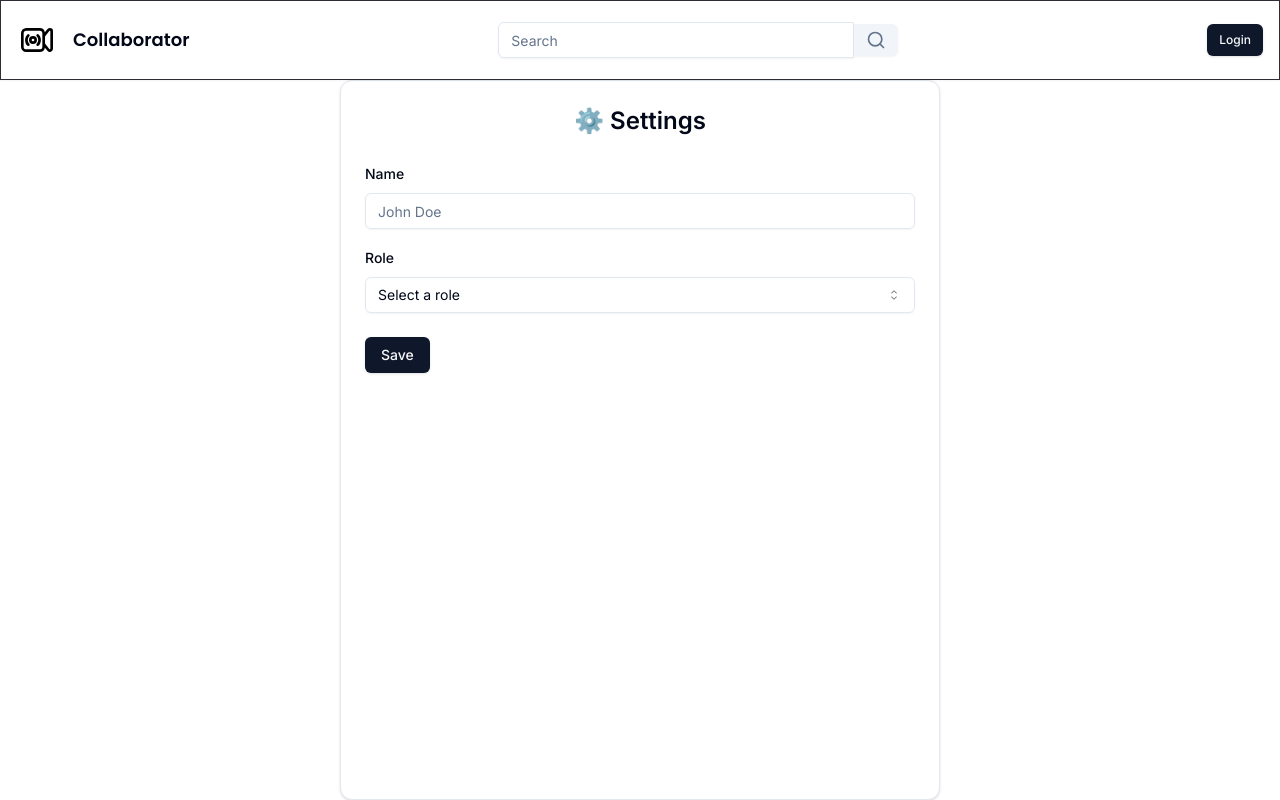
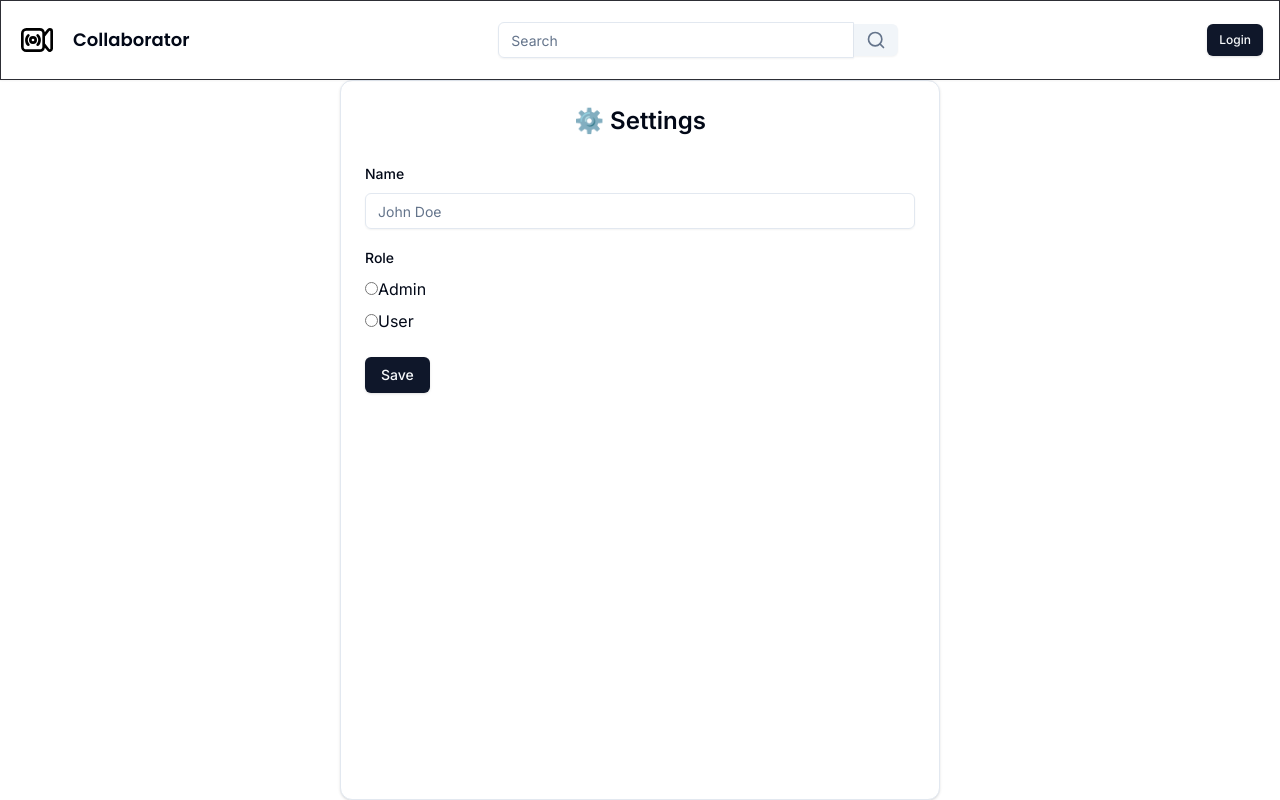
Before and after one commit to vtrixe/Campus-X, a Next.js app: page /settings in a window 1280 px wide. Built offline with nearby package versions, Linux system fonts and the light colour scheme; no server answers; what @uploadthing/react would draw is missing.

Commit message:
updated ids and roles

```diff
--- a/app/(landing)/_components/navbar.tsx
+++ b/app/(landing)/_components/navbar.tsx
@@ -25,10 +25,14 @@ export const Navbar = async () => {
           ) : (
             <>
               <Button size='sm' variant='outline' asChild>
-                <Link href='/auth/login'>Login</Link>
+                <Link id='Login' href='/auth/login'>
+                  Login
+                </Link>
               </Button>
               <Button size='sm' asChild>
-                <Link href='/auth/register'>Sign Up</Link>
+                <Link id='SignUp' href='/auth/register'>
+                  Sign Up
+                </Link>
               </Button>
             </>
           )}
--- a/app/(protected)/_components/navbar/actions.tsx
+++ b/app/(protected)/_components/navbar/actions.tsx
@@ -6,42 +6,42 @@ import { currentUser } from "@/lib/auth";
 import { DashboardIcon } from "@radix-ui/react-icons";
 import { ModeToggle } from "@/components/mode-toggle";
 import { currentRole } from "@/lib/auth";
-
+import { ServerCog } from "lucide-react";
 
 export const Actions = async () => {
   const user = await currentUser();
   const role = await currentRole();
 
   return (
-    <div className="flex items-center justify-end gap-x-2 ml-4 lg:ml-0">
-      {!user && (
-          <Button size="sm" >
-            Login
-          </Button>
-
-      )}
+    <div className='flex items-center justify-end gap-x-2 ml-4 lg:ml-0'>
+      {!user && <Button size='sm'>Login</Button>}
       {!!user && (
-        <div className="flex items-center gap-x-4">
+        <div className='flex items-center gap-x-4'>
           <Button
-            size="sm"
-            variant="ghost"
-            className="text-muted-foreground hover:text-primary"
+            size='sm'
+            variant='ghost'
+            className='text-muted-foreground hover:text-primary'
             asChild
           >
             <Link href={`/settings`}>
-              <DashboardIcon className="h-5 w-5 lg:mr-2" />
-              <span className="hidden lg:block">
-                {
-                  <div>
-                    User Settings
-                  </div>
-                }
+              <DashboardIcon className='h-5 w-5 lg:mr-2' />
+              <span className='hidden lg:block'>
+                {<div>User Settings</div>}
               </span>
             </Link>
           </Button>
-          <UserButton
-
-          />
+          <Button
+            size='sm'
+            variant='ghost'
+            className='text-muted-foreground hover:text-primary'
+            asChild
+          >
+            <Link href={`/setup`}>
+              <ServerCog className='h-5 w-5 lg:mr-2' />
+              <span className='hidden lg:block'>{<div>User Setup</div>}</span>
+            </Link>
+          </Button>
+          <UserButton />
           <ModeToggle />
         </div>
       )}
--- a/app/(protected)/settings/page.tsx
+++ b/app/(protected)/settings/page.tsx
@@ -15,11 +15,7 @@ import {
   SelectValue,
 } from "@/components/ui/select";
 import { SettingsSchema } from "@/schemas";
-import {
-  Card,
-  CardHeader,
-  CardContent,
-} from "@/components/ui/card";
+import { Card, CardHeader, CardContent } from "@/components/ui/card";
 import { Button } from "@/components/ui/button";
 import { settings } from "@/actions/settings";
 import {
@@ -54,7 +50,7 @@ const SettingsPage = () => {
       email: user?.email || undefined,
       role: user?.role || undefined,
       isTwoFactorEnabled: user?.isTwoFactorEnabled || undefined,
-    }
+    },
   });
 
   const onSubmit = (values: z.infer<typeof SettingsSchema>) => {
@@ -72,32 +68,27 @@ const SettingsPage = () => {
         })
         .catch(() => setError("Something went wrong!"));
     });
-  }
+  };
 
   return (
-    <Card className="w-[600px]">
+    <Card className='w-[600px]'>
       <CardHeader>
-        <p className="text-2xl font-semibold text-center">
-          ⚙️ Settings
-        </p>
+        <p className='text-2xl font-semibold text-center'>⚙️ Settings</p>
       </CardHeader>
       <CardContent>
         <Form {...form}>
-          <form
-            className="space-y-6"
-            onSubmit={form.handleSubmit(onSubmit)}
-          >
-            <div className="space-y-4">
+          <form className='space-y-6' onSubmit={form.handleSubmit(onSubmit)}>
+            <div className='space-y-4'>
               <FormField
                 control={form.control}
-                name="name"
+                name='name'
                 render={({ field }) => (
                   <FormItem>
                     <FormLabel>Name</FormLabel>
                     <FormControl>
                       <Input
                         {...field}
-                        placeholder="John Doe"
+                        placeholder='John Doe'
                         disabled={isPending}
                       />
                     </FormControl>
@@ -109,15 +100,15 @@ const SettingsPage = () => {
                 <>
                   <FormField
                     control={form.control}
-                    name="email"
+                    name='email'
                     render={({ field }) => (
                       <FormItem>
                         <FormLabel>Email</FormLabel>
                         <FormControl>
                           <Input
                             {...field}
-                            placeholder="john.doe@example.com"
-                            type="email"
+                            placeholder='john.doe@example.com'
+                            type='email'
                             disabled={isPending}
                           />
                         </FormControl>
@@ -127,15 +118,15 @@ const SettingsPage = () => {
                   />
                   <FormField
                     control={form.control}
-                    name="password"
+                    name='password'
                     render={({ field }) => (
                       <FormItem>
                         <FormLabel>Password</FormLabel>
                         <FormControl>
                           <Input
                             {...field}
-                            placeholder="******"
-                            type="password"
+                            placeholder='******'
+                            type='password'
                             disabled={isPending}
                           />
                         </FormControl>
@@ -145,15 +136,15 @@ const SettingsPage = () => {
                   />
                   <FormField
                     control={form.control}
-                    name="newPassword"
+                    name='newPassword'
                     render={({ field }) => (
                       <FormItem>
                         <FormLabel>New Password</FormLabel>
                         <FormControl>
                           <Input
                             {...field}
-                            placeholder="******"
-                            type="password"
+                            placeholder='******'
+                            type='password'
                             disabled={isPending}
                           />
                         </FormControl>
@@ -165,40 +156,44 @@ const SettingsPage = () => {
               )}
               <FormField
                 control={form.control}
-                name="role"
+                name='role'
                 render={({ field }) => (
                   <FormItem>
                     <FormLabel>Role</FormLabel>
-                    <Select
-                      disabled={isPending}
-                      onValueChange={field.onChange}
-                      defaultValue={field.value}
-                    >
-                      <FormControl>
-                        <SelectTrigger>
-                          <SelectValue placeholder="Select a role" />
-                        </SelectTrigger>
-                      </FormControl>
-                      <SelectContent>
-                        <SelectItem value={UserRole.ADMIN}>
-                          Admin
-                        </SelectItem>
-                        <SelectItem value={UserRole.USER}>
-                          User
-                        </SelectItem>
-                      </SelectContent>
-                    </Select>
+                    <div>
+                      <label>
+                        <input
+                          type='radio'
+                          {...field}
+                          value={UserRole.ADMIN}
+                          disabled={isPending}
+                        />
+                        Admin
+                      </label>
+                    </div>
+                    <div>
+                      <label>
+                        <input
+                          type='radio'
+                          {...field}
+                          value={UserRole.USER}
+                          disabled={isPending}
+                        />
+                        User
+                      </label>
+                    </div>
                     <FormMessage />
                   </FormItem>
                 )}
               />
+
               {user?.isOAuth === false && (
                 <FormField
                   control={form.control}
-                  name="isTwoFactorEnabled"
+                  name='isTwoFactorEnabled'
                   render={({ field }) => (
-                    <FormItem className="flex flex-row items-center justify-between rounded-lg border p-3 shadow-sm">
-                      <div className="space-y-0.5">
+                    <FormItem className='flex flex-row items-center justify-between rounded-lg border p-3 shadow-sm'>
+                      <div className='space-y-0.5'>
                         <FormLabel>Two Factor Authentication</FormLabel>
                         <FormDescription>
                           Enable two factor authentication for your account
@@ -218,17 +213,14 @@ const SettingsPage = () => {
             </div>
             <FormError message={error} />
             <FormSuccess message={success} />
-            <Button
-              disabled={isPending}
-              type="submit"
-            >
+            <Button id='Save' disabled={isPending} type='submit'>
               Save
             </Button>
           </form>
         </Form>
       </CardContent>
     </Card>
-   );
-}
+  );
+};
 
 export default SettingsPage;
--- a/components/auth/login-form.tsx
+++ b/components/auth/login-form.tsx
@@ -17,7 +17,7 @@ import {
   FormLabel,
   FormMessage,
 } from "@/components/ui/form";
-import { CardWrapper } from "@/components/auth/card-wrapper"
+import { CardWrapper } from "@/components/auth/card-wrapper";
 import { Button } from "@/components/ui/button";
 import { FormError } from "@/components/form-error";
 import { FormSuccess } from "@/components/form-success";
@@ -26,9 +26,10 @@ import { login } from "@/actions/login";
 export const LoginForm = () => {
   const searchParams = useSearchParams();
   const callbackUrl = searchParams.get("callbackUrl");
-  const urlError = searchParams.get("error") === "OAuthAccountNotLinked"
-    ? "Email already in use with different provider!"
-    : "";
+  const urlError =
+    searchParams.get("error") === "OAuthAccountNotLinked"
+      ? "Email already in use with different provider!"
+      : "";
 
   const [showTwoFactor, setShowTwoFactor] = useState(false);
   const [error, setError] = useState<string | undefined>("");
@@ -70,21 +71,18 @@ export const LoginForm = () => {
 
   return (
     <CardWrapper
-      headerLabel="Welcome back"
+      headerLabel='Welcome back'
       backButtonLabel="Don't have an account?"
-      backButtonHref="/auth/register"
+      backButtonHref='/auth/register'
       showSocial
     >
       <Form {...form}>
-        <form
-          onSubmit={form.handleSubmit(onSubmit)}
-          className="space-y-6"
-        >
-          <div className="space-y-4">
+        <form onSubmit={form.handleSubmit(onSubmit)} className='space-y-6'>
+          <div className='space-y-4'>
             {showTwoFactor && (
               <FormField
                 control={form.control}
-                name="code"
+                name='code'
                 render={({ field }) => (
                   <FormItem>
                     <FormLabel>Two Factor Code</FormLabel>
@@ -92,7 +90,7 @@ export const LoginForm = () => {
                       <Input
                         {...field}
                         disabled={isPending}
-                        placeholder="123456"
+                        placeholder='123456'
                       />
                     </FormControl>
                     <FormMessage />
@@ -104,7 +102,7 @@ export const LoginForm = () => {
               <>
                 <FormField
                   control={form.control}
-                  name="email"
+                  name='email'
                   render={({ field }) => (
                     <FormItem>
                       <FormLabel>Email</FormLabel>
@@ -112,8 +110,9 @@ export const LoginForm = () => {
                         <Input
                           {...field}
                           disabled={isPending}
-                          placeholder="john.doe@example.com"
-                          type="email"
+                          placeholder='john.doe@example.com'
+                          type='email'
+                          id='email'
                         />
                       </FormControl>
                       <FormMessage />
@@ -122,7 +121,7 @@ export const LoginForm = () => {
                 />
                 <FormField
                   control={form.control}
-                  name="password"
+                  name='password'
                   render={({ field }) => (
                     <FormItem>
                       <FormLabel>Password</FormLabel>
@@ -130,34 +129,29 @@ export const LoginForm = () => {
                         <Input
                           {...field}
                           disabled={isPending}
-                          placeholder="******"
-                          type="password"
+                          placeholder='******'
+                          type='password'
+                          id='password'
                         />
                       </FormControl>
                       <Button
-                        size="sm"
-                        variant="link"
+                        size='sm'
+                        variant='link'
                         asChild
-                        className="px-0 font-normal"
+                        className='px-0 font-normal'
                       >
-                        <Link href="/auth/reset">
-                          Forgot password?
-                        </Link>
+                        <Link href='/auth/reset'>Forgot password?</Link>
                       </Button>
                       <FormMessage />
                     </FormItem>
                   )}
                 />
-            </>
-          )}
+              </>
+            )}
           </div>
           <FormError message={error || urlError} />
           <FormSuccess message={success} />
-          <Button
-            disabled={isPending}
-            type="submit"
-            className="w-full"
-          >
+          <Button id='In' disabled={isPending} type='submit' className='w-full'>
             {showTwoFactor ? "Confirm" : "Login"}
           </Button>
         </form>
--- a/components/auth/register-form.tsx
+++ b/components/auth/register-form.tsx
@@ -15,7 +15,7 @@ import {
   FormLabel,
   FormMessage,
 } from "@/components/ui/form";
-import { CardWrapper } from "@/components/auth/card-wrapper"
+import { CardWrapper } from "@/components/auth/card-wrapper";
 import { Button } from "@/components/ui/button";
 import { FormError } from "@/components/form-error";
 import { FormSuccess } from "@/components/form-success";
@@ -40,30 +40,26 @@ export const RegisterForm = () => {
     setSuccess("");
 
     startTransition(() => {
-      register(values)
-        .then((data) => {
-          setError(data.error);
-          setSuccess(data.success);
-        });
+      register(values).then((data) => {
+        setError(data.error);
+        setSuccess(data.success);
+      });
     });
   };
 
   return (
     <CardWrapper
-      headerLabel="Create an account"
-      backButtonLabel="Already have an account?"
-      backButtonHref="/auth/login"
+      headerLabel='Create an account'
+      backButtonLabel='Already have an account?'
+      backButtonHref='/auth/login'
       showSocial
     >
       <Form {...form}>
-        <form
-          onSubmit={form.handleSubmit(onSubmit)}
-          className="space-y-6"
-        >
-          <div className="space-y-4">
+        <form onSubmit={form.handleSubmit(onSubmit)} className='space-y-6'>
+          <div className='space-y-4'>
             <FormField
               control={form.control}
-              name="name"
+              name='name'
               render={({ field }) => (
                 <FormItem>
                   <FormLabel>Name</FormLabel>
@@ -71,7 +67,8 @@ export const RegisterForm = () => {
                     <Input
                       {...field}
                       disabled={isPending}
-                      placeholder="John Doe"
+                      placeholder='John Doe'
+                      id='name'
                     />
                   </FormControl>
                   <FormMessage />
@@ -80,7 +77,7 @@ export const RegisterForm = () => {
             />
             <FormField
               control={form.control}
-              name="email"
+              name='email'
               render={({ field }) => (
                 <FormItem>
                   <FormLabel>Email</FormLabel>
@@ -88,8 +85,9 @@ export const RegisterForm = () => {
                     <Input
                       {...field}
                       disabled={isPending}
-                      placeholder="john.doe@example.com"
-                      type="email"
+                      placeholder='john.doe@example.com'
+                      type='email'
+                      id='Email'
                     />
                   </FormControl>
                   <FormMessage />
@@ -98,7 +96,7 @@ export const RegisterForm = () => {
             />
             <FormField
               control={form.control}
-              name="password"
+              name='password'
               render={({ field }) => (
                 <FormItem>
                   <FormLabel>Password</FormLabel>
@@ -106,8 +104,9 @@ export const RegisterForm = () => {
                     <Input
                       {...field}
                       disabled={isPending}
-                      placeholder="******"
-                      type="password"
+                      placeholder='******'
+                      type='password'
+                      id='Password'
                     />
                   </FormControl>
                   <FormMessage />
@@ -118,9 +117,10 @@ export const RegisterForm = () => {
           <FormError message={error} />
           <FormSuccess message={success} />
           <Button
+            id='Create'
             disabled={isPending}
-            type="submit"
-            className="w-full"
+            type='submit'
+            className='w-full'
           >
             Create an account
           </Button>
```
